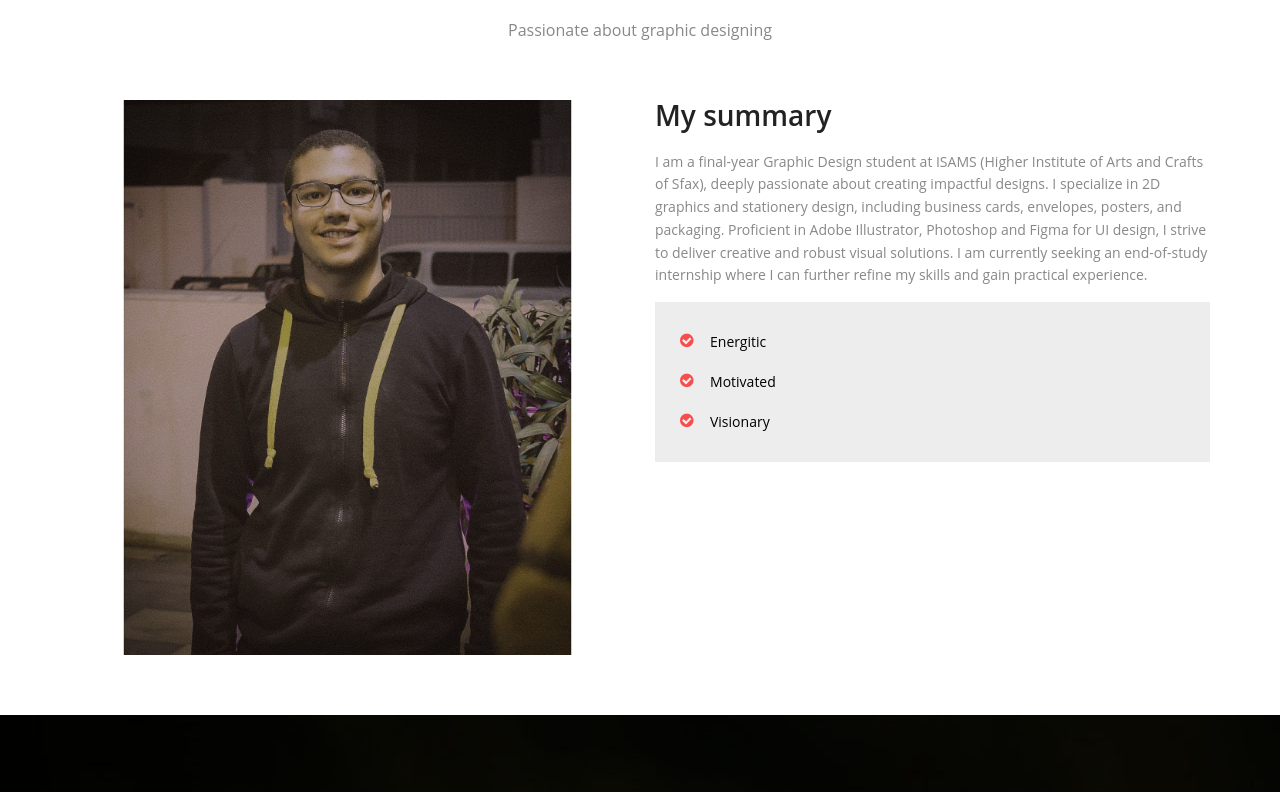
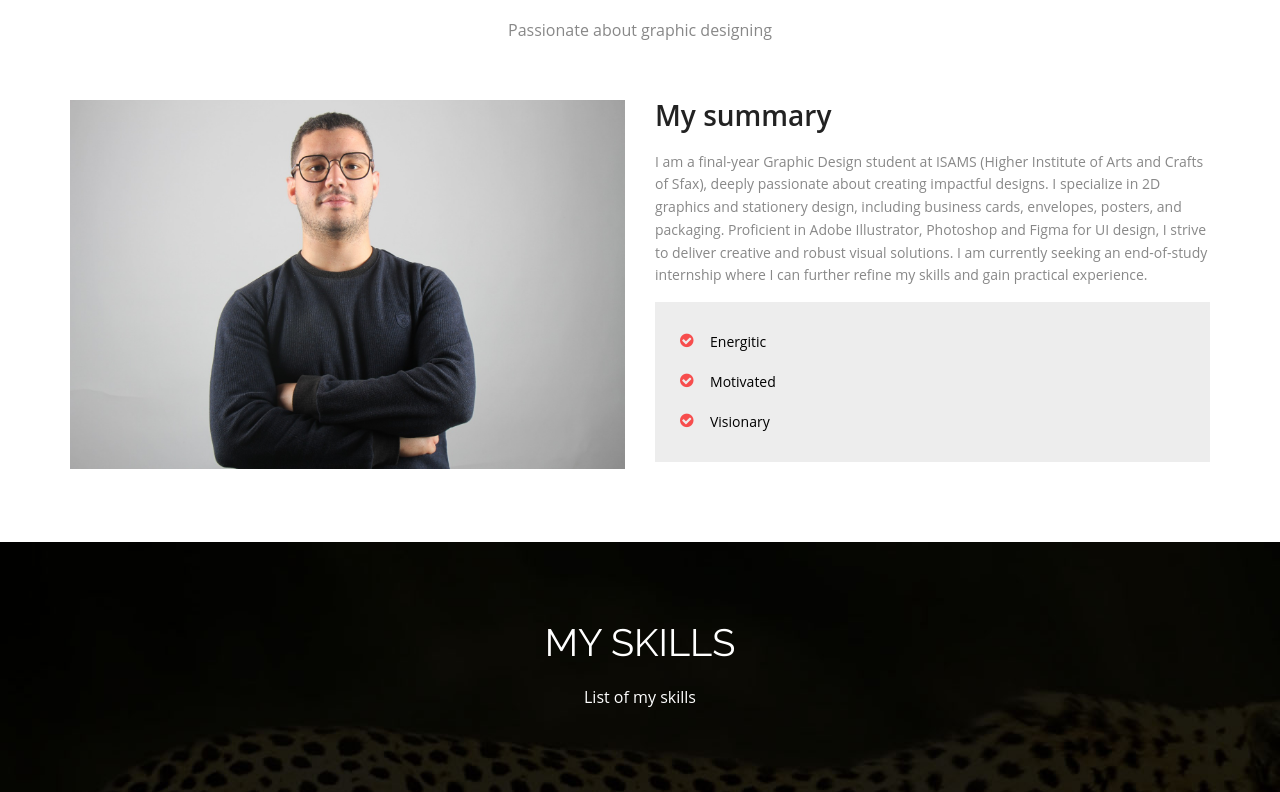
Before and after one commit to omarbenjdidia/hamedbenjdidia, a plain HTML site: page index.html in a window 1280 px wide. Shown: the part 718-1510 px from the top of the page. Drawn offline with Linux system fonts and the light colour scheme.

Commit message:
Adding new res

```diff
--- a/index.html
+++ b/index.html
@@ -79,7 +79,7 @@
 	<h6>Passionate about graphic designing</h6>
     <div class="inner_section">
  <div class="row">
-      <div class="col-md-6"> <img class="img-responsive" src="img/me.jpeg" align=""> </div>
+      <div class="col-md-6"> <img class="img-responsive" src="img/portfolio img.jpeg" align=""> </div>
       <div class="col-md-6">
         <h3>My summary</h3>
         <p>I am a final-year Graphic Design student at ISAMS (Higher Institute of Arts and Crafts of Sfax), deeply passionate about creating impactful designs. I specialize in 2D graphics and stationery design, including business cards, envelopes, posters, and packaging. Proficient in Adobe Illustrator, Photoshop and Figma for UI design, I strive to deliver creative and robust visual solutions. I am currently seeking an end-of-study internship where I can further refine my skills and gain practical experience.</p>
```
Also changed, not shown: img/Productivity Unleashed - Your Workspace Inspiration Wallpaper.jpeg (added), img/portfolio img.jpeg (added).
